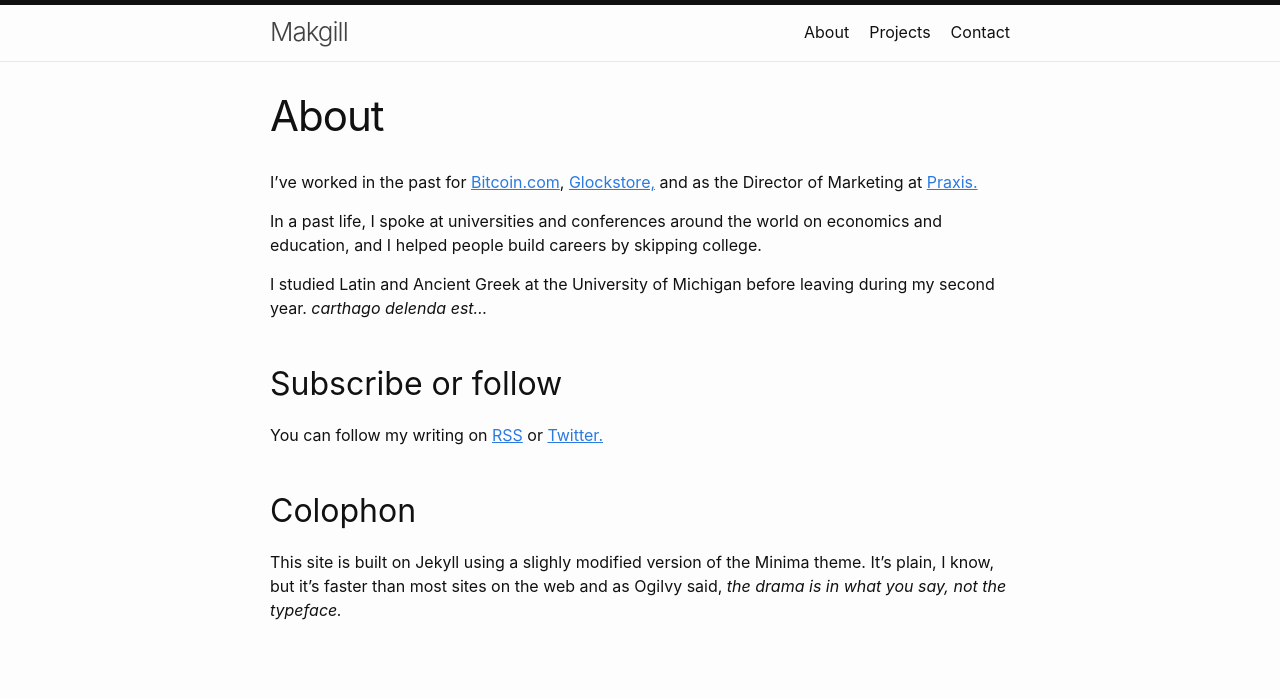
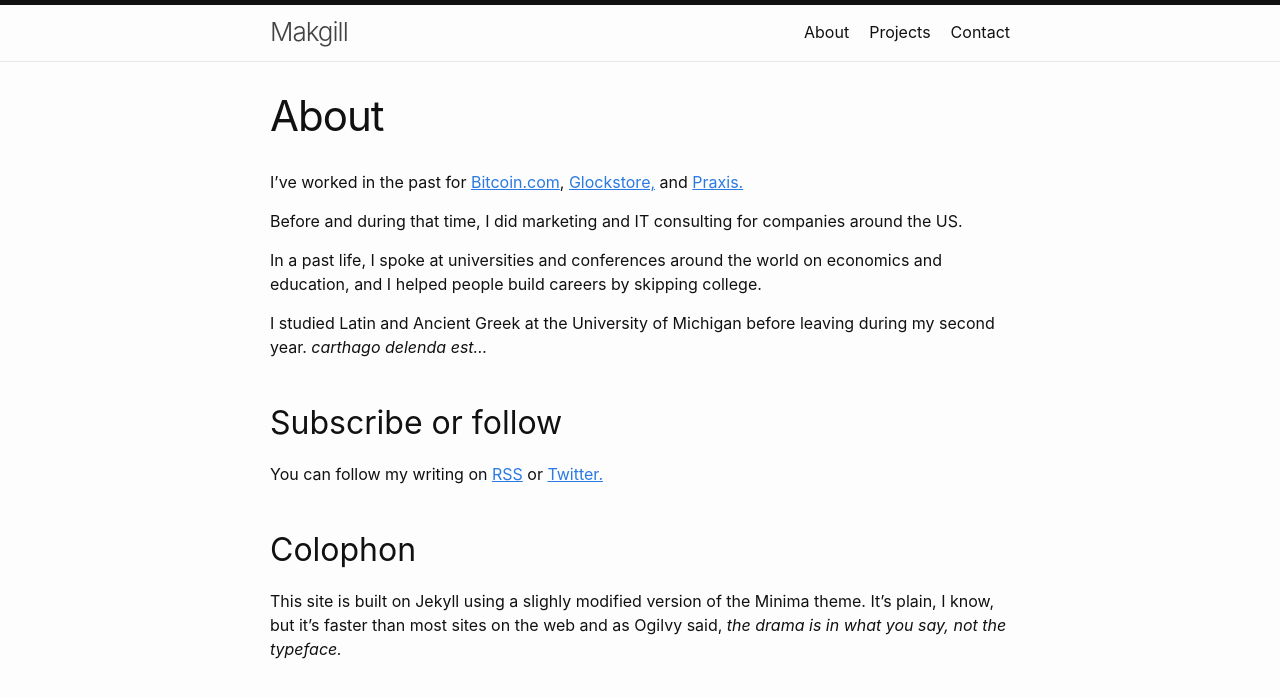
Before and after one commit to derykmakgill/krawisz, a Jekyll site: the page built from about.md, in a window 1280 px wide. Shown: the top 698 px of the page. Built offline with Jekyll 4.4.1, drawn with Linux system fonts in a browser that asks for light colours.

Commit message:
Update about.md

```diff
--- a/about.md
+++ b/about.md
@@ -3,7 +3,9 @@ layout: page
 title: About
 ---
 
-I've worked in the past for [Bitcoin.com](https://bitcoin.com), [Glockstore,](https://glockstore) and as the Director of Marketing at [Praxis.](https://discoverpraxis.com)
+I've worked in the past for [Bitcoin.com](https://bitcoin.com), [Glockstore,](https://glockstore) and [Praxis.](https://discoverpraxis.com)
+
+Before and during that time, I did marketing and IT consulting for companies around the US.
 
 In a past life, I spoke at universities and conferences around the world on economics and education, and I helped people build careers by skipping college.
 
```
